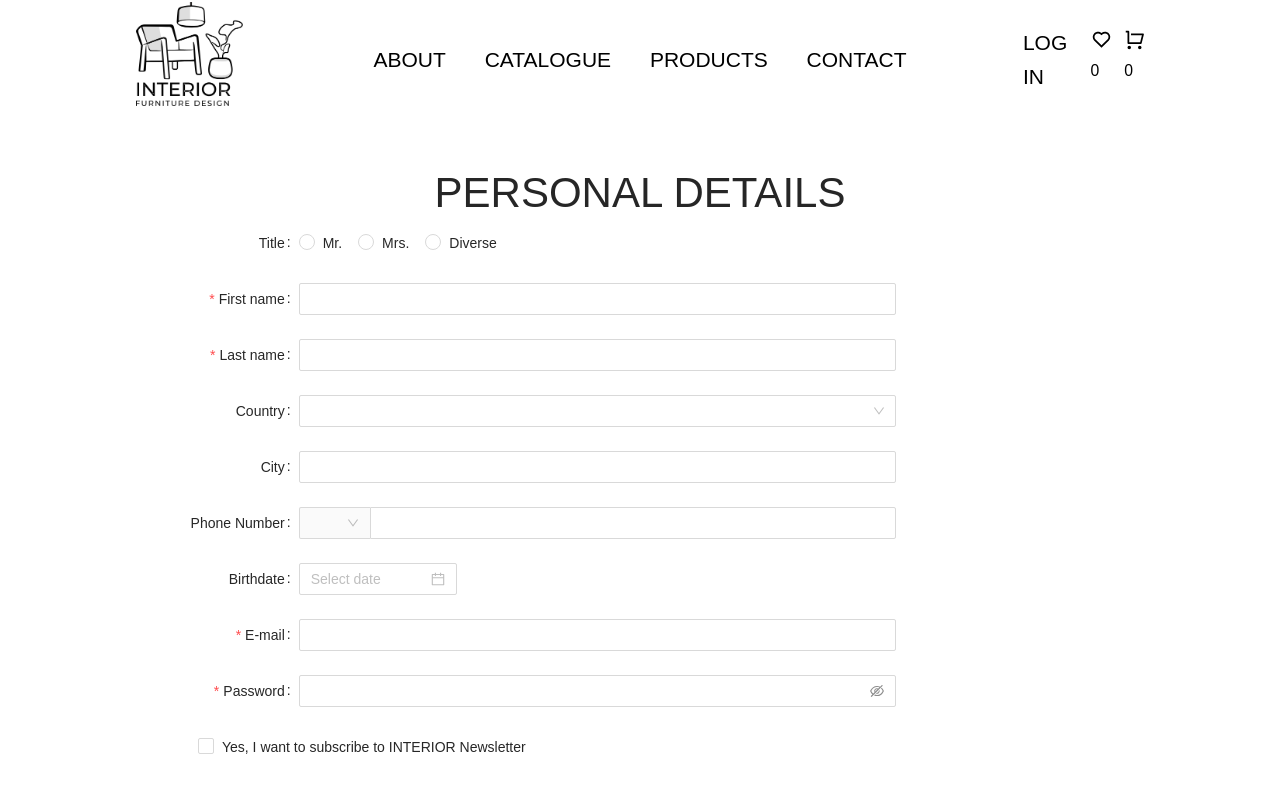
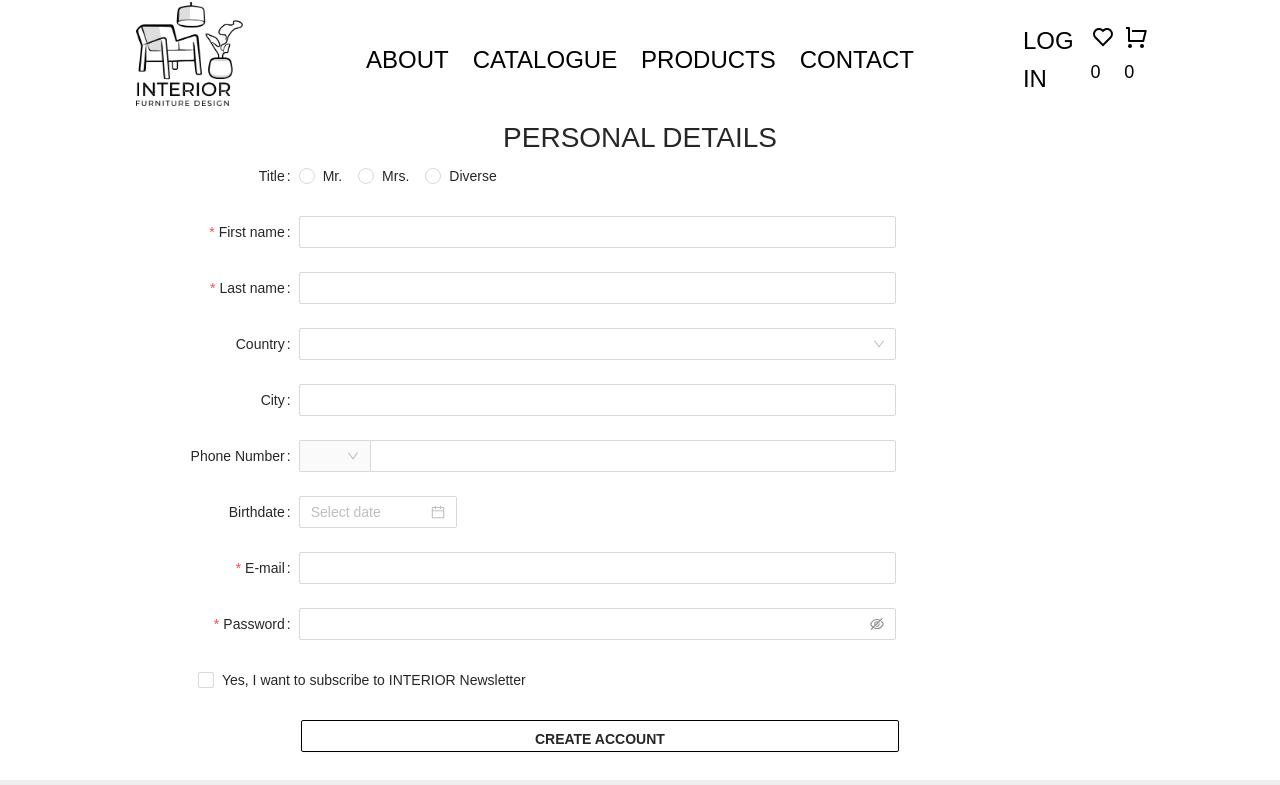
Before and after one commit to nat-laz/e-commerce-react-app, a React (Create React App) app: page /register in a window 1280 px wide. Shown: the top 785 px of the page. Built offline with nearby package versions, Linux system fonts and the light colour scheme.

Commit message:
-final merge

```diff
--- a/src/App.css
+++ b/src/App.css
@@ -21,7 +21,7 @@
 body {
   font-family: var(--ff-primary);
   font-weight: 400;
-  font-size: 1.3135rem;
+/*   font-size: 1.3135rem; */
   line-height:1.6;
 }
 
@@ -58,6 +58,7 @@ p {
   box-shadow: rgba(99, 99, 99, 0.2) 0px 2px 8px 0px;
   color: black;
   padding: 8px 15px;
+
 
  }
 
--- a/src/pages/Register.js
+++ b/src/pages/Register.js
@@ -46,7 +46,7 @@ const Register = () => {
 
   return (
     <div className="Registration">
-      <h1 style={{  textAlign: "center"  }}>PERSONAL DETAILS</h1>
+      <h1 style={{  textAlign: "center" }}>PERSONAL DETAILS</h1>
         <Toaster className="toaster-alert" />
       <Form
         labelCol={{
--- a/src/style/Home.css
+++ b/src/style/Home.css
@@ -85,8 +85,8 @@ font-family: "Dancing Script", cursive;}
 #ShopAll {
   background-color: black;
   cursor: pointer;
-  font-size: 1rem;
-  font-weight: bold;
+  font-size: x-large;
+  font-weight:400;
   border-radius: 8px;
   padding: 8px 40px;
   color: white;
--- a/src/style/Navbar.css
+++ b/src/style/Navbar.css
@@ -6,6 +6,7 @@
   width: 88%;
   height: 15vh;
   margin: 0 auto;
+  font-size: x-large;
 }
 li a {
   color: black;
--- a/src/style/Register.css
+++ b/src/style/Register.css
@@ -1,10 +1,11 @@
 .Registration {
-  width: 80vw;
-  height: 90vh;
-  margin: 2em auto;
+  width: 80%;
+  height: 85vh;
+  margin: 0 auto;
   display: flex;
   flex-direction: column;
   justify-content: center;
+  align-items: top;
   padding-bottom: 2em;
 
 }
```
